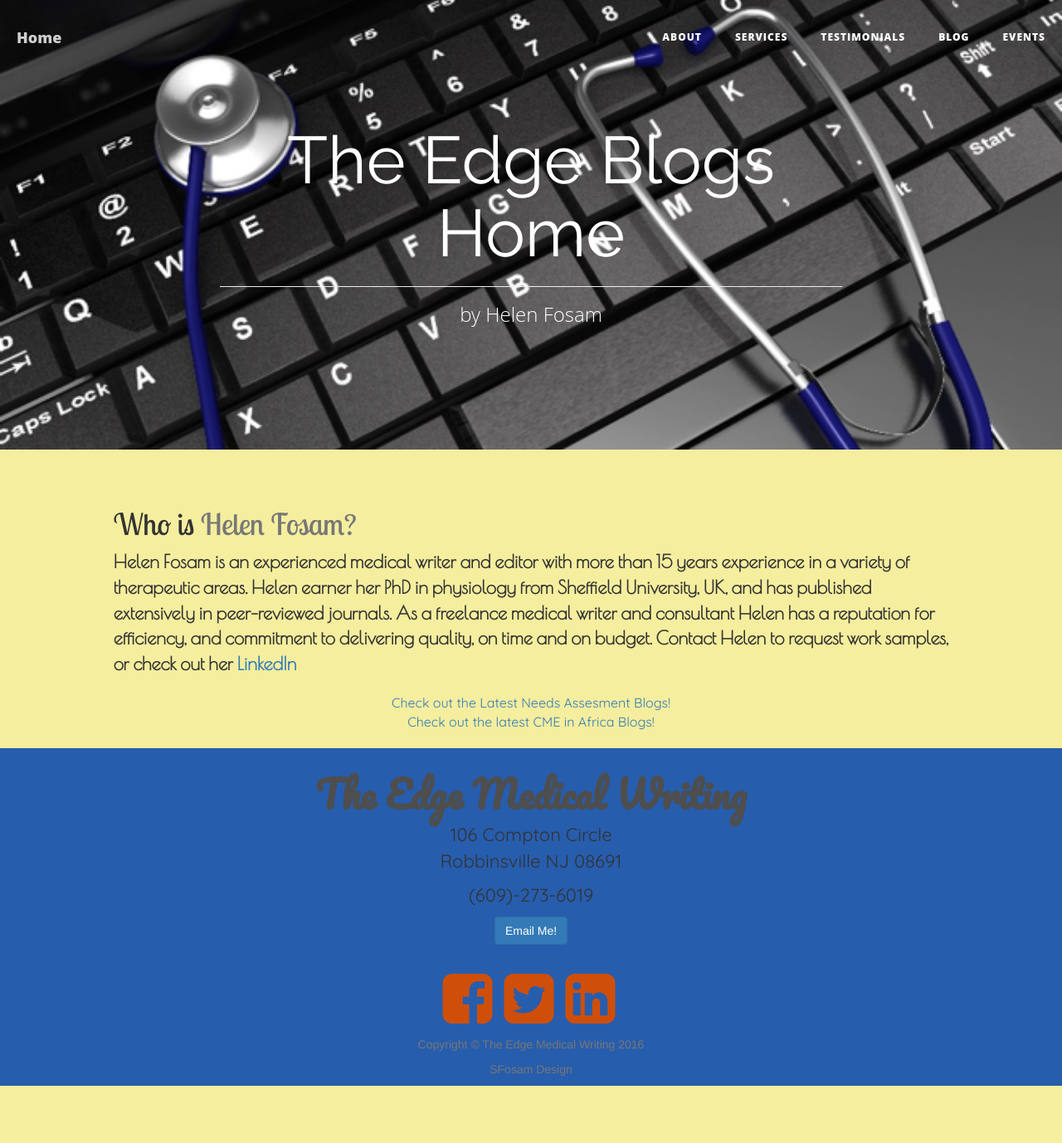
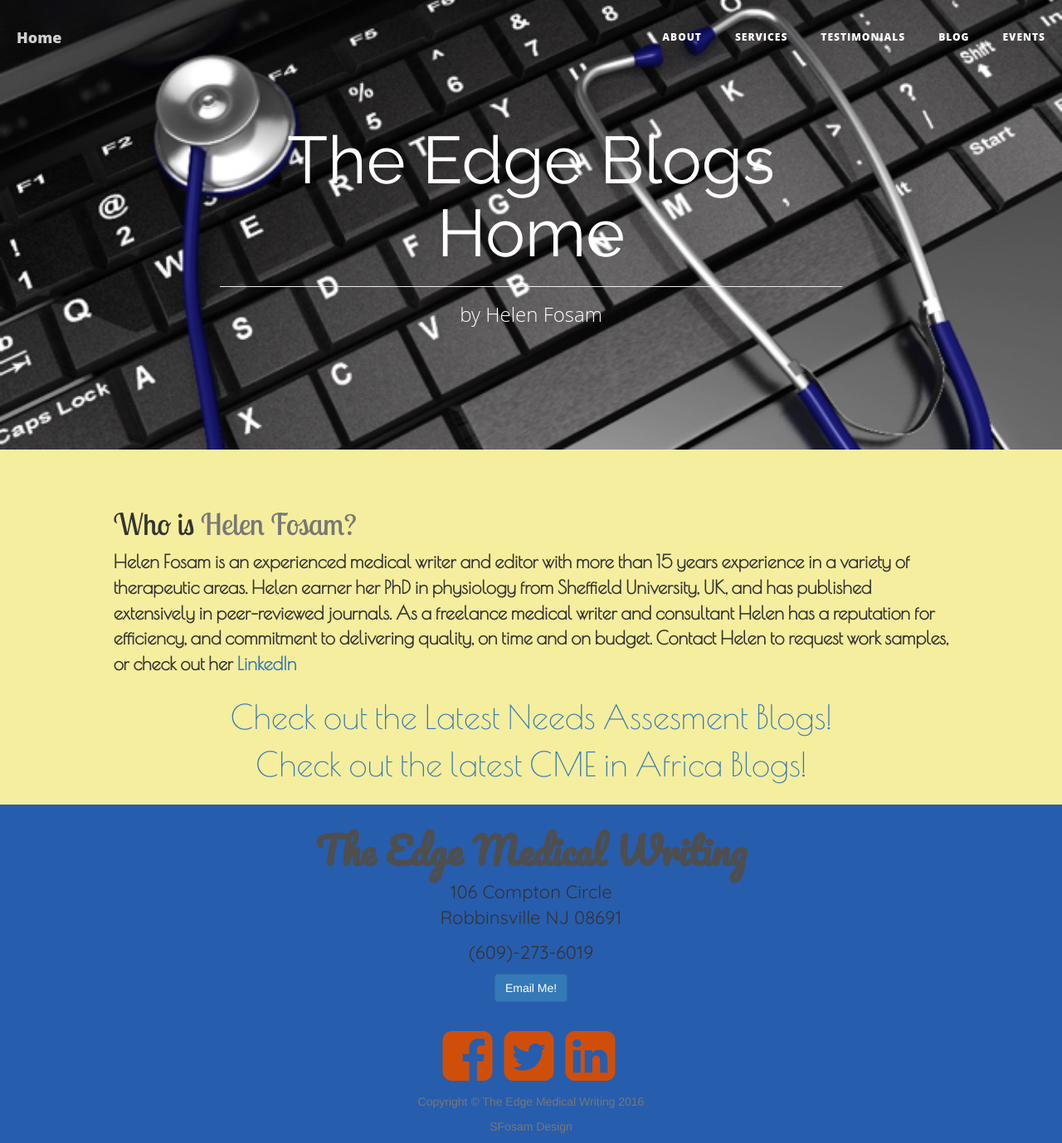
Before and after one commit to saltoriousSIG/theedge, a Jekyll site: the page built from blog.html, in a window 1280 px wide. Shown: the whole page at 83% size. Built offline with Jekyll 4.4.1, drawn with Linux system fonts in a browser that asks for light colours; before the commit the page ends 1309 px from its top, so only the background shows below that.

Commit message:
Update _blog.scss

```diff
--- a/_sass/blog-content/_blog.scss
+++ b/_sass/blog-content/_blog.scss
@@ -209,3 +209,7 @@ img[alt=blog-nigeria-image]{
   padding: 10px;
   margin: 5px;
 }
+.blog-header a {
+  font-family: 'Poiret One', cursive;
+  font-size: 40px;
+}
```
